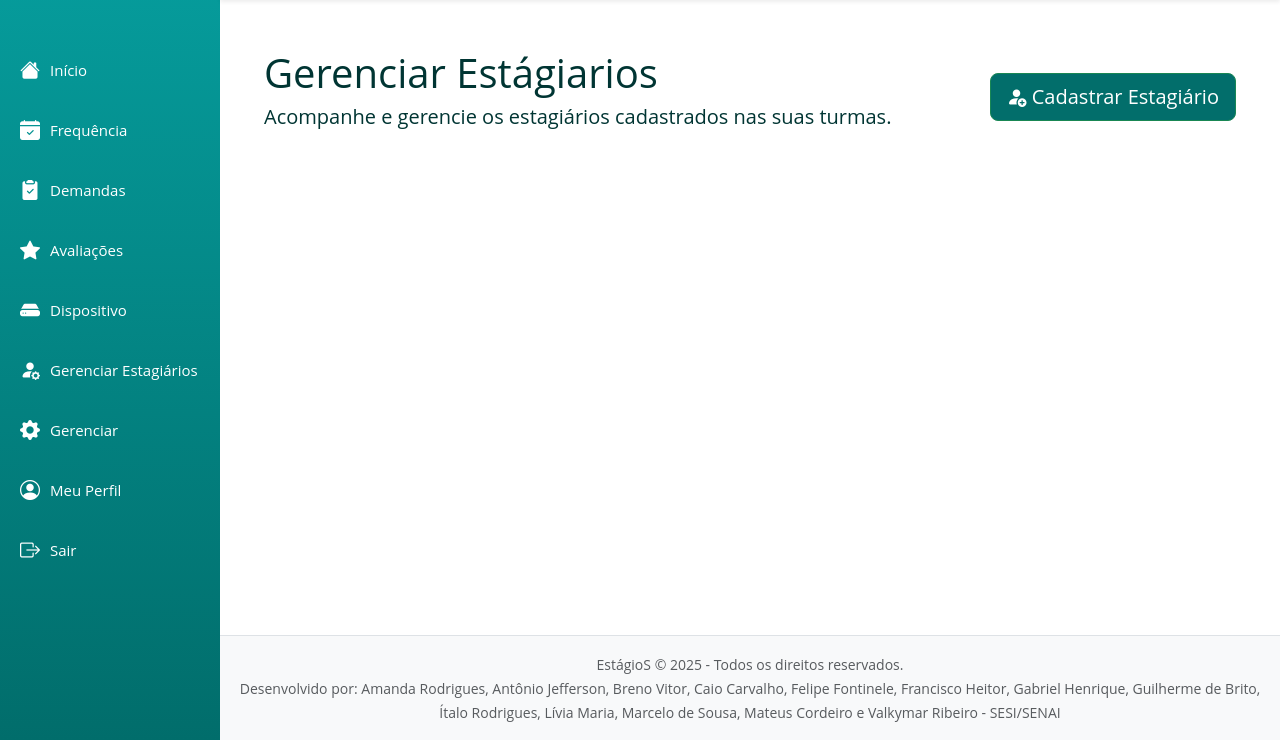
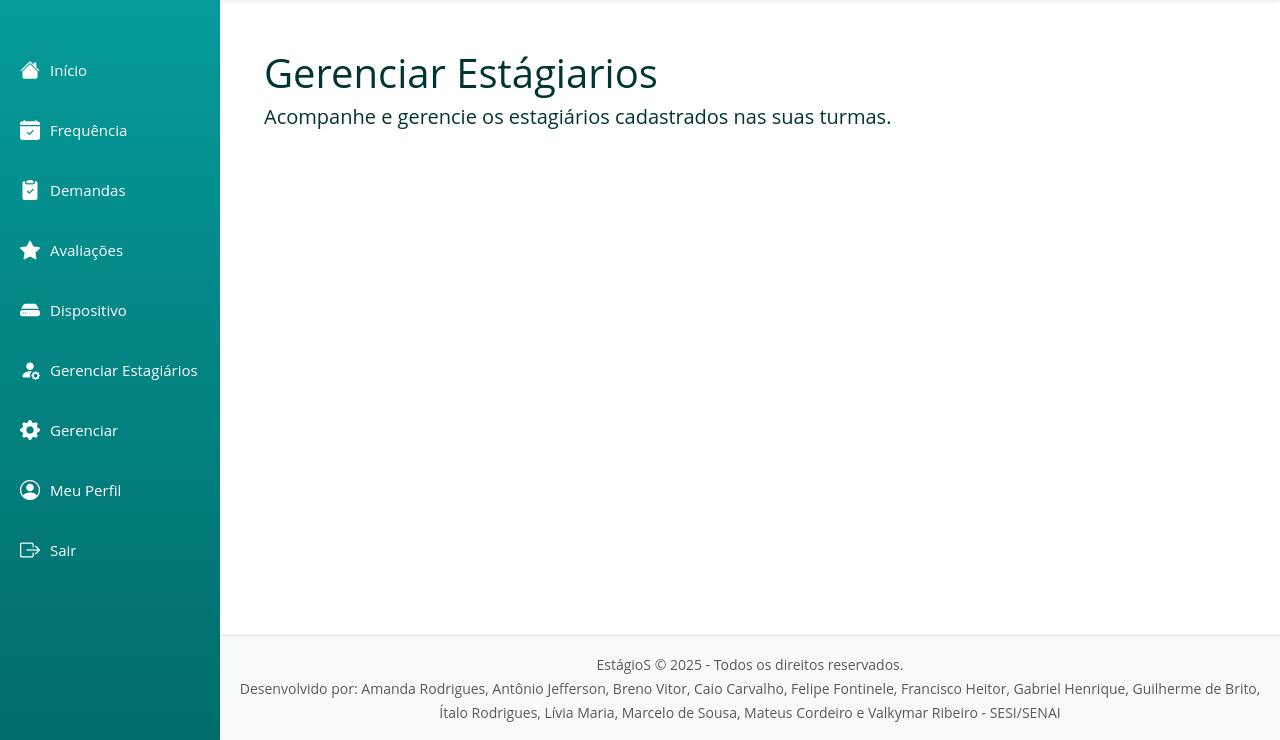
Before and after one commit to luzardoSENAI/estagio, a Django app: template core/templates/cadastrar_estagiario.html in a window 1280 px wide. Shown: the part 60-800 px from the top of the page. Run offline with Django 3.2, Linux system fonts and the light colour scheme; the template is opened without the code that fills it, so the values that code supplies are empty; some libraries are stand-ins or nearby versions.

Commit message:
Botão Cadastrar Estagiário removido

```diff
--- a/core/templates/cadastrar_estagiario.html
+++ b/core/templates/cadastrar_estagiario.html
@@ -16,9 +16,6 @@
             <h1 class="">Gerenciar Estágiarios</h1>
             <h5>Acompanhe e gerencie os estagiários cadastrados nas suas turmas.</p>
         </div>
-        <button class="btn btn-success btn-lg" data-bs-toggle="modal" data-bs-target="#novaDemandaModal">
-            <i class="bi bi-person-fill-add" style="color: white;"></i> Cadastrar Estagiário
-        </button>
     </div>
     <div id="tabelas-container">
 
```
